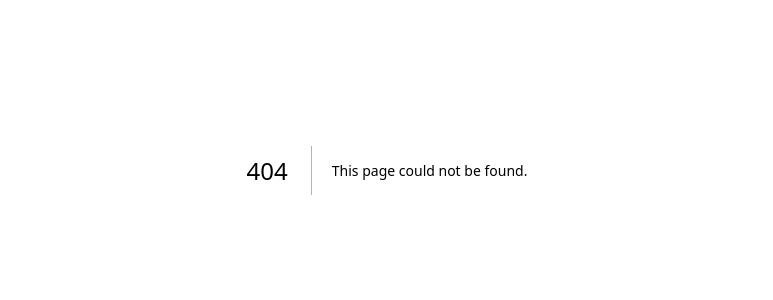
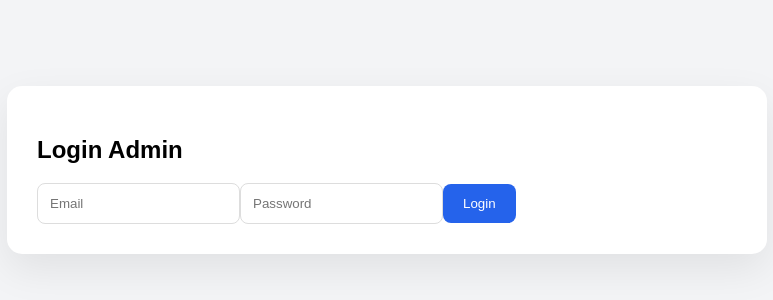
Before and after one commit to layartimur/layartimur-tracking, a Next.js app: page /login in a window 1280 px wide. Before the commit this address had no page. Shown: the part 230-530 px from the top of the page, without its empty margins (253-1026 px from the left). Built offline with nearby package versions, Linux system fonts and the light colour scheme; no server answers.

Commit message:
add admin login

```diff
--- /dev/null
+++ b/pages/login.js
@@ -0,0 +1,46 @@
+import { useState } from "react";
+import { createClient } from "@supabase/supabase-js";
+import { useRouter } from "next/router";
+
+const supabase = createClient(
+  process.env.NEXT_PUBLIC_SUPABASE_URL,
+  process.env.NEXT_PUBLIC_SUPABASE_ANON_KEY
+);
+
+export default function Login() {
+  const [email, setEmail] = useState("");
+  const [password, setPassword] = useState("");
+  const router = useRouter();
+
+  const handleLogin = async () => {
+    const { error } = await supabase.auth.signInWithPassword({
+      email,
+      password,
+    });
+
+    if (error) {
+      alert("Login gagal");
+    } else {
+      router.push("/admin");
+    }
+  };
+
+  return (
+    <div className="container">
+      <div className="card">
+        <h2>Login Admin</h2>
+        <input
+          type="email"
+          placeholder="Email"
+          onChange={(e) => setEmail(e.target.value)}
+        />
+        <input
+          type="password"
+          placeholder="Password"
+          onChange={(e) => setPassword(e.target.value)}
+        />
+        <button onClick={handleLogin}>Login</button>
+      </div>
+    </div>
+  );
+}
```
Also changed, not shown: pages/admin.js (added, +64 -0 lines).
